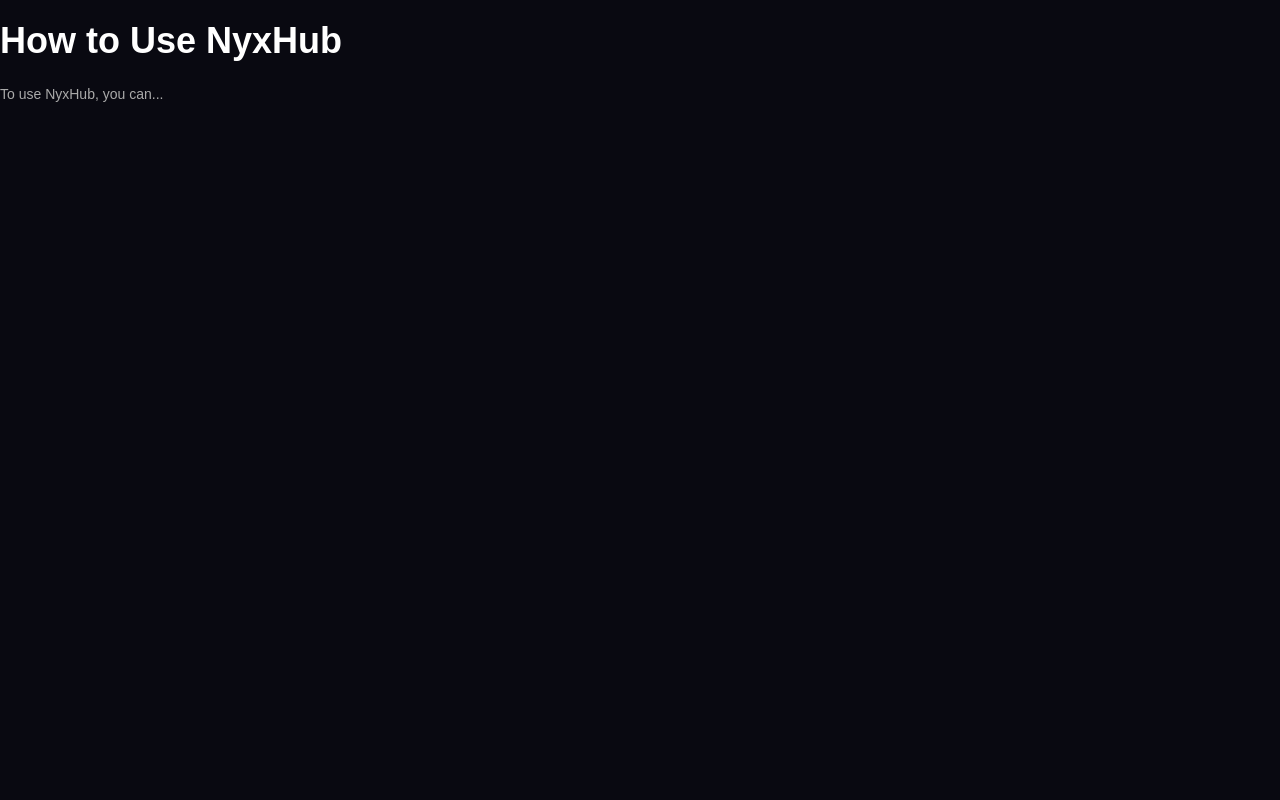
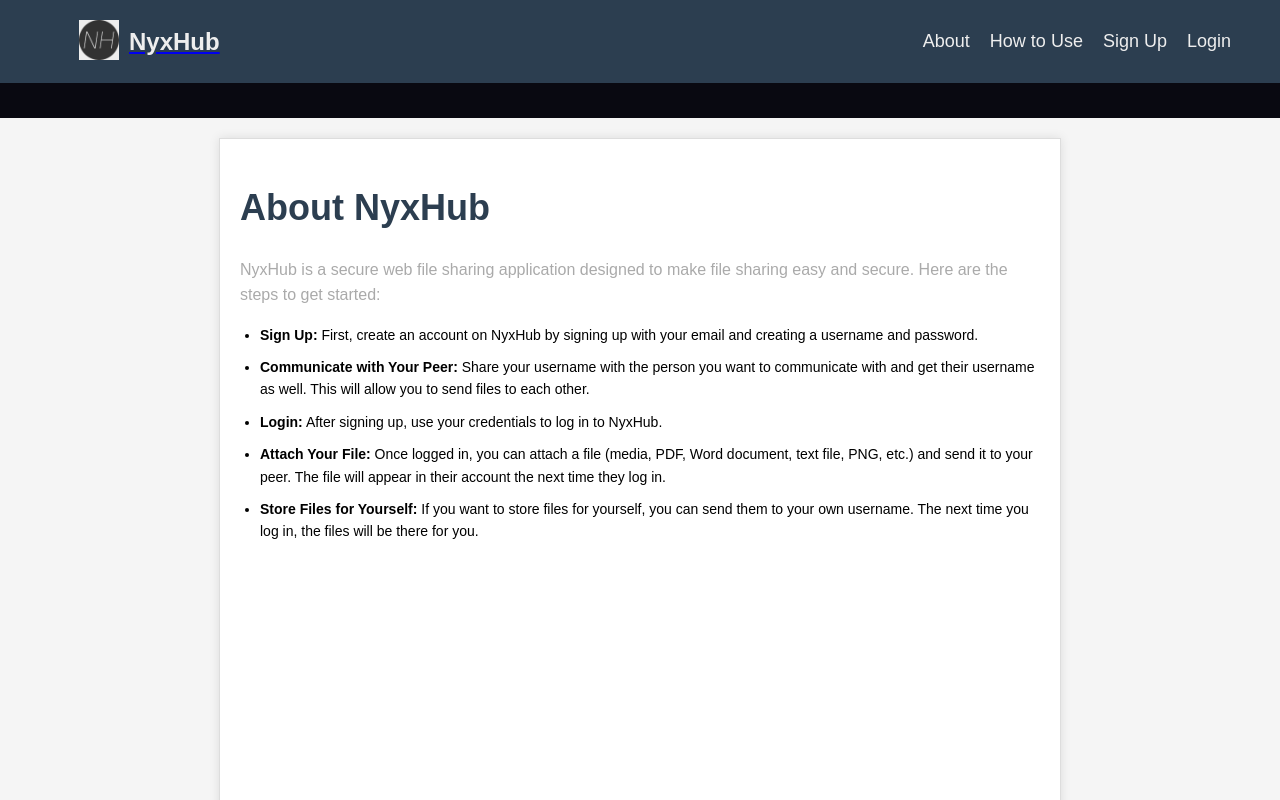
Before and after one commit to yeonholee50/NyxHub, a React (Create React App) app in the folder my-react-app/: page /how-to-use in a window 1280 px wide. Shown: the top 800 px of the page. Built offline with nearby package versions, Linux system fonts and the light colour scheme.

Commit message:
finished housetouse and about

```diff
--- a/my-react-app/src/components/HowToUse.js
+++ b/my-react-app/src/components/HowToUse.js
@@ -1,12 +1,28 @@
 import React from 'react';
+import './styles/About.css';
+import NavBar from './NavBar';
 
-const HowToUse = () => {
+const About = () => {
     return (
-        <div className="how-to-use-container">
-            <h1>How to Use NyxHub</h1>
-            <p>To use NyxHub, you can...</p>
+        <div>
+            <NavBar />
+            <h2>NyxHub</h2>
+
+            <div className="about-container">
+                <div className="notepad">
+                    <h1>About NyxHub</h1>
+                    <p>NyxHub is a secure web file sharing application designed to make file sharing easy and secure. Here are the steps to get started:</p>
+                    <ul>
+                        <li><strong>Sign Up:</strong> First, create an account on NyxHub by signing up with your email and creating a username and password.</li>
+                        <li><strong>Communicate with Your Peer:</strong> Share your username with the person you want to communicate with and get their username as well. This will allow you to send files to each other.</li>
+                        <li><strong>Login:</strong> After signing up, use your credentials to log in to NyxHub.</li>
+                        <li><strong>Attach Your File:</strong> Once logged in, you can attach a file (media, PDF, Word document, text file, PNG, etc.) and send it to your peer. The file will appear in their account the next time they log in.</li>
+                        <li><strong>Store Files for Yourself:</strong> If you want to store files for yourself, you can send them to your own username. The next time you log in, the files will be there for you.</li>
+                    </ul>
+                </div>
+            </div>
         </div>
     );
 }
 
-export default HowToUse;
+export default About;
--- /dev/null
+++ b/my-react-app/src/components/styles/HowToUse.css
@@ -0,0 +1,54 @@
+body {
+    margin: 0;
+    padding: 0;
+    font-family: Arial, sans-serif;
+}
+
+.navbar {
+    background-color: #2c3e50;
+    color: white;
+    padding: 15px;
+    text-align: center;
+    position: fixed;
+    width: 100%;
+    top: 0;
+    z-index: 1000;
+}
+
+.about-container {
+    margin-top: 70px; /* Adjust depending on navbar height */
+    display: flex;
+    justify-content: center;
+    padding: 20px;
+    background-color: #f5f5f5;
+    min-height: 100vh;
+}
+
+.notepad {
+    background-color: #fff;
+    padding: 20px;
+    border: 1px solid #ddd;
+    box-shadow: 0 0 10px rgba(0, 0, 0, 0.1);
+    max-width: 800px;
+    width: 100%;
+    line-height: 1.6;
+}
+
+.notepad h1 {
+    color: #2c3e50;
+    margin-bottom: 20px;
+}
+
+.notepad p {
+    font-size: 16px;
+}
+
+.notepad ul {
+    list-style-type: disc;
+    padding-left: 20px;
+}
+
+.notepad li {
+    margin-bottom: 10px;
+    font-size: 14px;
+}
--- a/my-react-app/src/components/styles/NavBar.css
+++ b/my-react-app/src/components/styles/NavBar.css
@@ -13,11 +13,14 @@
 .navbar-brand {
     display: flex;
     align-items: center;
+    margin-right: 5%;
+    margin-left: 5%;
 }
 
 .navbar-logo {
     height: 40px;  /* Adjust the height as needed */
     margin-right: 10px;  /* Space between the logo and the text */
+    background-color: #eeeeee;
 }
 
 .navbar-brand h1 {
@@ -30,10 +33,14 @@
     list-style: none;
     display: flex;
     gap: 20px;
+    margin-left: 5%;
+    margin-right: 5%;
+
 }
 
 .navbar-links li {
     display: inline;
+    margin-left: 0%;
 }
 
 .navbar-links a {
```
